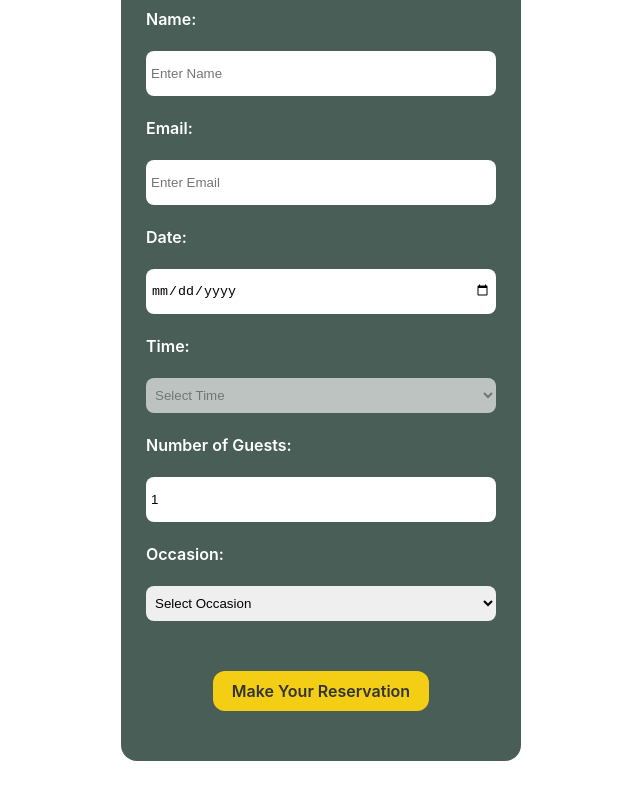
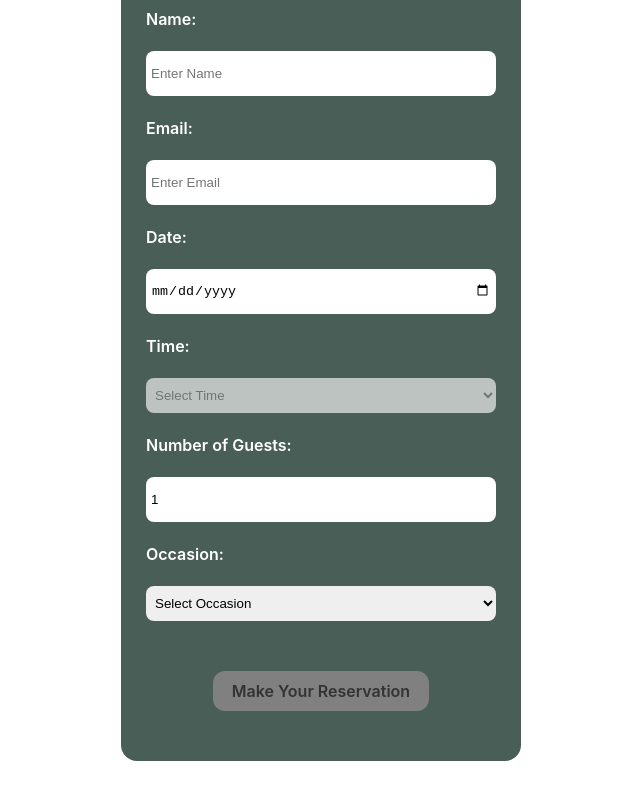
Before and after one commit to Hasansarwer/little-lemon-web, a React (Vite) app: page /booking in a window 1280 px wide. Shown: the part 296-1096 px from the top of the page, without its empty margins (319-959 px from the left). Built offline with nearby package versions, Linux system fonts and the light colour scheme.

Commit message:
Added Form Validation

```diff
--- a/src/components/BookingForm.jsx
+++ b/src/components/BookingForm.jsx
@@ -17,6 +17,16 @@ export default function BookingForm({ bookingData, setBookingData }) {
 
 
 
+    const isFormValid = () => {
+        return (
+            bookingData.name.trim() !== "" &&
+            bookingData.email.trim() !== "" &&
+            bookingData.date.trim() !== "" &&
+            bookingData.time.trim() !== "" &&
+            bookingData.guests > 0 &&
+            bookingData.occasion.trim() !== ""
+        );
+    };
     const onSubmit = (e) => {
         e.preventDefault(); // Prevent page reload
         if (!submitAPI(bookingData)) {
@@ -91,14 +101,14 @@ export default function BookingForm({ bookingData, setBookingData }) {
             <input type="number" id="guests" name="guests" min="1" value={bookingData.guests} onChange={(e) => setBookingData({ ...bookingData, guests: e.target.value })} required />
 
             <label htmlFor="occasion">Occasion:</label>
-            <select id="occasion" name="occasion" value={bookingData.occasion} onChange={(e) => setBookingData({ ...bookingData, occasion: e.target.value })}>
+            <select id="occasion" name="occasion" value={bookingData.occasion} onChange={(e) => setBookingData({ ...bookingData, occasion: e.target.value })} required>
                 <option value="" >Select Occasion</option>
                 <option value="birthday">Birthday</option>
                 <option value="anniversary">Anniversary</option>
                 <option value="business">Business</option>
             </select>
 
-            <button type="submit">Make Your Reservation</button>
+            <button disabled={!isFormValid()} type="submit">Make Your Reservation</button>
         </form>
     </div>
   )
--- a/src/index.css
+++ b/src/index.css
@@ -300,6 +300,16 @@ header{
   margin: 30px auto;
 }
 
+.booking form button:hover{
+  background-color: #EE9972;
+  color: #fff;
+}
+
+.booking form button:disabled{
+  background-color: grey;
+  cursor: not-allowed;
+}
+
 .confirmed-booking {
   padding: 20px;
   background-color: #EDEFEE;
```
